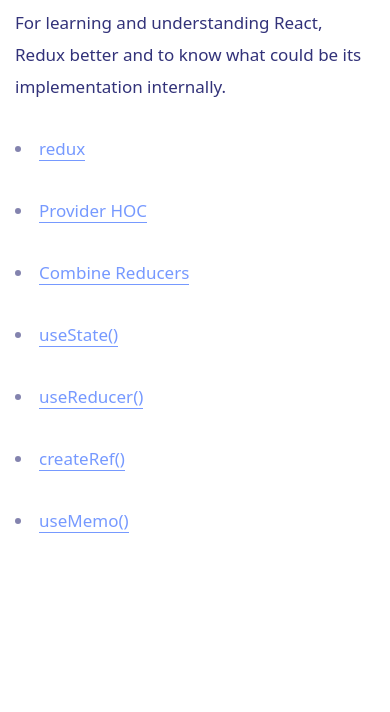
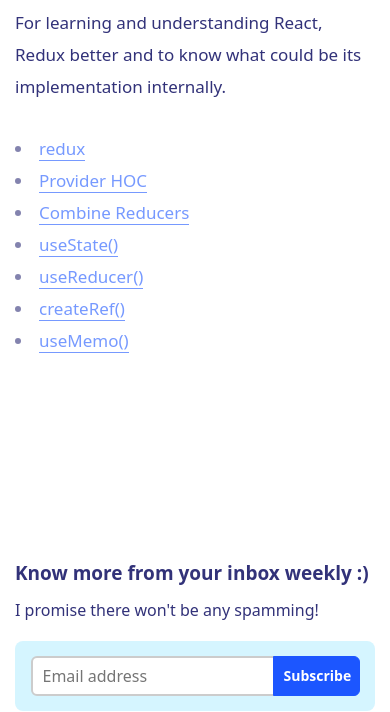
Before and after one commit to gokulkrishh/how-it-works, a Gatsby site: page /react in a window 390 px wide. Shown: the part 140-852 px from the top of the page. Built offline with nearby package versions, Linux system fonts and the light colour scheme; Gatsby itself is replaced by a stand-in of ours.

Commit message:
Updated post

```diff
--- a/src/components/subscription.js
+++ b/src/components/subscription.js
@@ -2,7 +2,8 @@
 import React from "react";
 
 const Subscription = () => {
-  const [styles, setStyles] = React.useState({})
+  const [styles, setStyles] = React.useState({});
+  const ref = React.createRef();
 
   return (
     <div className="Subscription__container">
@@ -23,6 +24,8 @@
             placeholder="Email address"
             required
             name="email"
+            type="email"
+            ref={ref}
           />
           <input type="hidden" value="1" name="embed" />
           <input
@@ -31,7 +34,9 @@
             type="submit"
             value="Subscribe"
             onClick={() => {
-              setStyles({ visibility: "visible" });
+              if (ref.current.checkValidity()) {
+                setStyles({ visibility: "visible" });
+              }
             }}
           />
         </form>
--- a/src/styles/javascript.scss
+++ b/src/styles/javascript.scss
@@ -9,33 +9,6 @@
   }
 
   &__subscription {
-    margin-top: 250px;
+    margin-top: 200px;
   }
 }
-
-@media (min-width: 481px) and (max-width: 767px) {
-  .Javascript {
-    &__list {
-      flex-direction: column;
-
-      .Card:not(:first-child) {
-        margin-left: 0;
-        margin-top: 30px;
-      }
-    }
-  }
-}
-
-@media (min-width: 320px) and (max-width: 767px) {
-  .Javascript {
-    &__list {
-      flex-direction: column;
-      align-items: center;
-
-      .Card:not(:first-child) {
-        margin-left: 0;
-        margin-top: 30px;
-      }
-    }
-  }
-}
--- a/src/styles/layout.scss
+++ b/src/styles/layout.scss
@@ -261,9 +261,4 @@
   .header__menu {
     font-size: 16px;
   }
-
-  .Subscription__container .submit-btn {
-    width: 80px !important;
-    font-size: 16px !important;
-  }
 }
--- a/src/styles/subscription.scss
+++ b/src/styles/subscription.scss
@@ -101,6 +101,11 @@
     input[type="submit"] {
       height: 40px;
       padding: 0 10px;
+      font-size: 14px;
+    }
+
+    input[type="submit"] {
+      width: 87px;
     }
   }
 }
```
